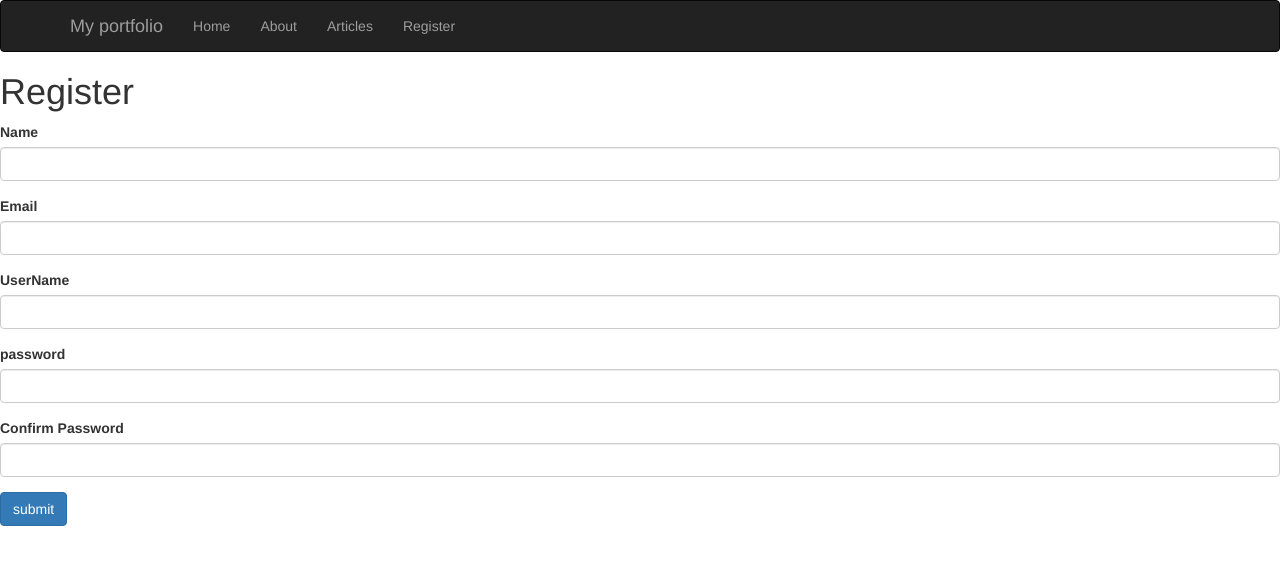
After one commit to Ge0f3/Flaskwebapp, a Flask app: template Templates/register.html in a window 1280 px wide. The commit adds this page. Shown: the top 565 px of the page. Run offline with Flask 2, Linux system fonts and the light colour scheme; the template is opened without the code that fills it: values that come from a table or form of the project are taken from there, others are empty; some libraries are stand-ins or nearby versions.

```diff
--- a/Templates/article.html
+++ b/Templates/article.html
@@ -3,4 +3,6 @@
 {% block body %}
 <h2>{{id}}</h2>
 
+
+
 {% endblock %}
--- a/Templates/articles.html
+++ b/Templates/articles.html
@@ -5,7 +5,7 @@
 <h1>Articles</h1>
 <ul class="list-group">
 {% for article in articles %}
-    <li class="list-group-item"><a href="article/{{article.id}}"> {{article.title}}</a></li>
+    <li class="list-group-item"><a href="article/{{article.id}}"> {{article.id}}</a></li>
 {% endfor %}
     </ul>
 
--- /dev/null
+++ b/Templates/include/_formhelpers.html
@@ -0,0 +1,9 @@
+{% macro render_field(field) %}
+    {{ field.label }}
+    {{ field( **kwargs )|safe }}
+    {% if field.errors %}
+        {% for error in field.errors %}
+            <span class="help-inline">{{ error }}</span>
+        {% endfor %}
+  {% endif %}
+{% endmacro %}
--- a/Templates/include/_navbar.html
+++ b/Templates/include/_navbar.html
@@ -1,4 +1,4 @@
-<nav class="navbar navbar-default">
+<nav class="navbar navbar-inverse">
       <div class="container">
         <div class="navbar-header">
           <button type="button" class="navbar-toggle collapsed" data-toggle="collapse" data-target="#navbar" aria-expanded="false" aria-controls="navbar">
@@ -7,13 +7,14 @@
             <span class="icon-bar"></span>
             <span class="icon-bar"></span>
           </button>
-          <a class="navbar-brand" href="#">My portfolio</a>
+          <a class="navbar-brand" href="/">My portfolio</a>
         </div>
         <div id="navbar" class="collapse navbar-collapse">
           <ul class="nav navbar-nav">
             <li ><a href="/">Home</a></li>
             <li><a href="/about">About</a></li>
             <li><a href="/articles">Articles</a></li>
+            <li><a href="/register">Register</a></li>
           </ul>
         </div><!--/.nav-collapse -->
       </div>
--- a/Templates/layout.html
+++ b/Templates/layout.html
@@ -2,8 +2,8 @@
 <html>
 <head>
     <meta charset="utf-8">
-	<title>Portfolio</title>
-    <link rel="stylesheet" href="https://maxcdn.bootstrapcdn.com/bootstrap/3.3.7/css/bootstrap.min.css">
+	<title>My Portfolio</title>
+    <link rel="stylesheet" href="https://maxcdn.bootstrapcdn.com/bootstrap/3.3.7/css/bootstrap.min.css" integrity="sha384-BVYiiSIFeK1dGmJRAkycuHAHRg32OmUcww7on3RYdg4Va+PmSTsz/K68vbdEjh4u" crossorigin="anonymous">
 
 </head>
 <body>
--- /dev/null
+++ b/Templates/register.html
@@ -0,0 +1,25 @@
+{% extends 'layout.html' %}
+
+{% block body %}
+<h1> Register </h1>
+{% from 'include/_formhelpers.html' import render_field %}
+<form method="POST" action="">
+    <div class="form-group">
+        {{render_field(form.name,class="form-control")}}
+    </div>
+    <div class="form-group">
+        {{render_field(form.email,class="form-control")}}
+    </div>
+    <div class="form-group">
+        {{render_field(form.username,class="form-control")}}
+    </div>
+    <div class="form-group">
+        {{render_field(form.password,class="form-control")}}
+    </div>
+    <div class="form-group">
+        {{render_field(form.confirm,class="form-control")}}
+    </div>
+    <p><input type="submit" class="btn btn-primary" value="submit"></p>
+
+</form>
+{% endblock %}
--- a/app.py
+++ b/app.py
@@ -1,26 +1,55 @@
-from flask import Flask,render_template
+from flask import Flask,render_template, flash, redirect, url_for, sessions, logging, request
 from data import Articles
+from flask_mysqldb import MySQL
+from wtforms import Form, StringField, TextAreaField, PasswordField, ValidationError, validators
+from passlib.hash import sha256_crypt
 
-app=Flask(__name__)
+app = Flask(__name__)
 
 Articles = Articles()
+
 
 @app.route('/')
 def index():
     return render_template('index.html')
 
+
 @app.route('/about')
 def about():
-    return  render_template('about.html')
+    return render_template('about.html')
+
 
 @app.route('/articles')
 def article():
-    return  render_template('articles.html',articles=Articles)
+    return render_template('articles.html', articles=Articles)
+
 
 @app.route('/article/<string:id>/')
 def articles(id):
-    return  render_template('article.html',id=id)
+    return render_template('article.html', id=id)
 
 
-if __name__== '__main__':
-	app.run(debug=True)
+class RegisterForm(Form):
+    name = StringField('Name', [validators.length(min=10, max=100)])
+    username = StringField('UserName', [validators.length(min=1, max=100)])
+    email = StringField('Email', [validators.length(min=1, max=100)])
+    password = PasswordField('password', [
+        validators.DataRequired(),
+        validators.EqualTo('confirm', message="Password doesn't match")]
+                             )
+    confirm = PasswordField('Confirm Password')
+
+
+@app.route('/register', methods=['GET', 'POST'])
+def register():
+    form = RegisterForm(request.form)
+    if request.method=='POST' and form.validate():
+        return render_template('register.html',form=Form)
+    else:
+        return render_template('register.html',form=Form)
+
+'''@app.route('/register')
+def register():
+    return  render_template('register.html')'''
+if __name__ == '__main__':
+    app.run(debug=True)
```
